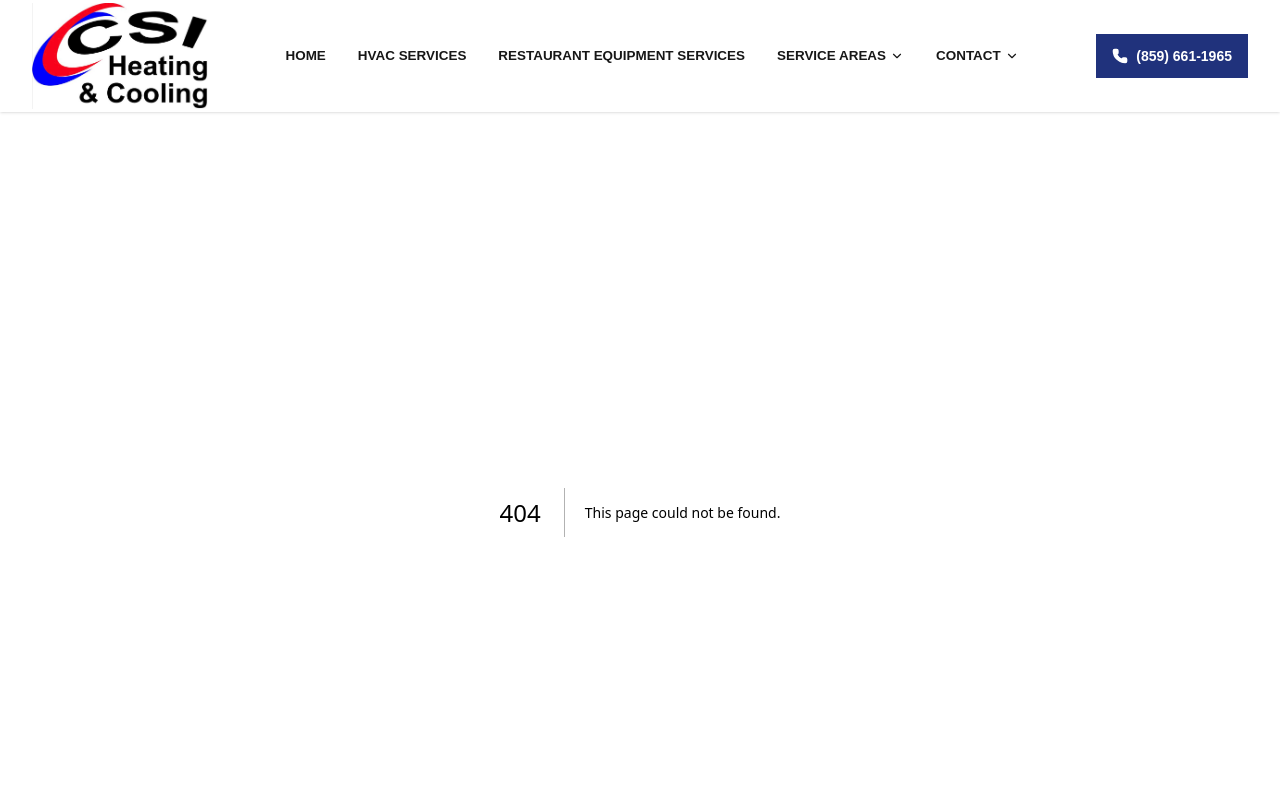
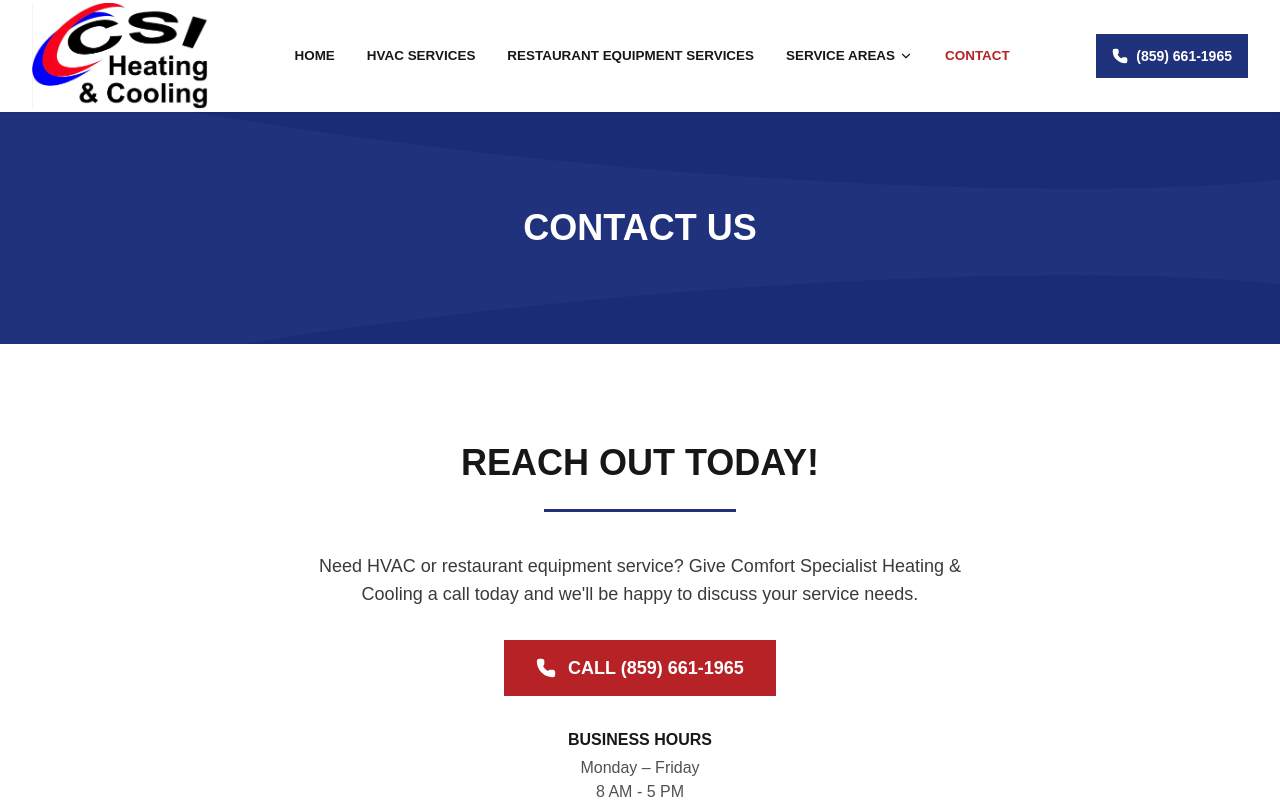
Before and after one commit to phillipggreen/csi-hvac, a Next.js app: page /contact in a window 1280 px wide. Before the commit this address had no page. Shown: the top 800 px of the page. Built offline with nearby package versions, Linux system fonts and the light colour scheme.

Commit message:
feat: add call-focused contact page

```diff
--- /dev/null
+++ b/src/app/contact/page.tsx
@@ -0,0 +1,53 @@
+import { Phone } from "lucide-react";
+import type { Metadata } from "next";
+
+import { InteriorPageHero } from "@/components/layout/interior-page-hero";
+import { ContentContainer } from "@/components/shared/content-container";
+import { PrimaryCta } from "@/components/shared/primary-cta";
+import { SectionHeading } from "@/components/shared/section-heading";
+import { siteConfig } from "@/data/site-config";
+
+export const metadata: Metadata = {
+  title: "Contact Comfort Specialist Heating & Cooling",
+  description:
+    "Call Comfort Specialist Heating & Cooling to discuss HVAC or restaurant equipment service in Richmond, Kentucky.",
+};
+
+export default function ContactPage() {
+  const openDays = siteConfig.businessHours.filter((item) => item.hours !== "Closed");
+  const weekdayRange = `${openDays[0].day} – ${openDays.at(-1)?.day}`;
+  const consistentWeekdayHours = openDays.every((item) => item.hours === openDays[0].hours)
+    ? openDays[0].hours
+    : null;
+
+  return (
+    <>
+      <InteriorPageHero title="Contact Us" />
+      <section className="py-16 text-center sm:py-20 lg:py-24">
+        <ContentContainer>
+          <div className="mx-auto max-w-3xl">
+            <SectionHeading centered className="section-title-rule">Reach Out Today!</SectionHeading>
+            <p className="mx-auto mt-10 max-w-2xl leading-7 text-charcoal/85 sm:text-lg">
+              Need HVAC or restaurant equipment service? Give Comfort Specialist Heating &amp; Cooling a call today and we&apos;ll be happy to discuss your service needs.
+            </p>
+            <PrimaryCta
+              aria-label={`Call Comfort Specialist Heating & Cooling at ${siteConfig.phone.display}`}
+              className="mt-8 min-h-14 gap-3 px-8 text-base sm:text-lg"
+              href={siteConfig.phone.href}
+            >
+              <Phone aria-hidden="true" className="size-5 fill-current" />
+              Call {siteConfig.phone.display}
+            </PrimaryCta>
+            {consistentWeekdayHours && (
+              <div className="mt-8 text-sm leading-6 text-charcoal/75 sm:text-base">
+                <p className="font-extrabold uppercase text-charcoal">Business Hours</p>
+                <p className="mt-1">{weekdayRange}</p>
+                <p>{consistentWeekdayHours}</p>
+              </div>
+            )}
+          </div>
+        </ContentContainer>
+      </section>
+    </>
+  );
+}
--- a/src/components/layout/footer.tsx
+++ b/src/components/layout/footer.tsx
@@ -9,7 +9,7 @@ const quickLinks = [
   { label: "HVAC Services", href: "/hvac-services" },
   { label: "Restaurant Equipment Services", href: "/restaurant-equipment-services" },
   { label: "Call Us", href: siteConfig.phone.href },
-  { label: "Contact Us", href: null },
+  { label: "Contact Us", href: "/contact" },
 ] as const;
 
 export function Footer() {
--- a/src/data/site-config.ts
+++ b/src/data/site-config.ts
@@ -46,7 +46,7 @@ export const siteConfig: SiteConfig = {
     { label: "HVAC Services", href: "/hvac-services" },
     { label: "Restaurant Equipment Services", href: "/restaurant-equipment-services" },
     { label: "Service Areas", href: "/service-areas/lexington-ky", hasDropdown: true },
-    { label: "Contact", href: null, hasDropdown: true },
+    { label: "Contact", href: "/contact" },
   ],
   socialLinks: [],
   serviceAreas: [
```
